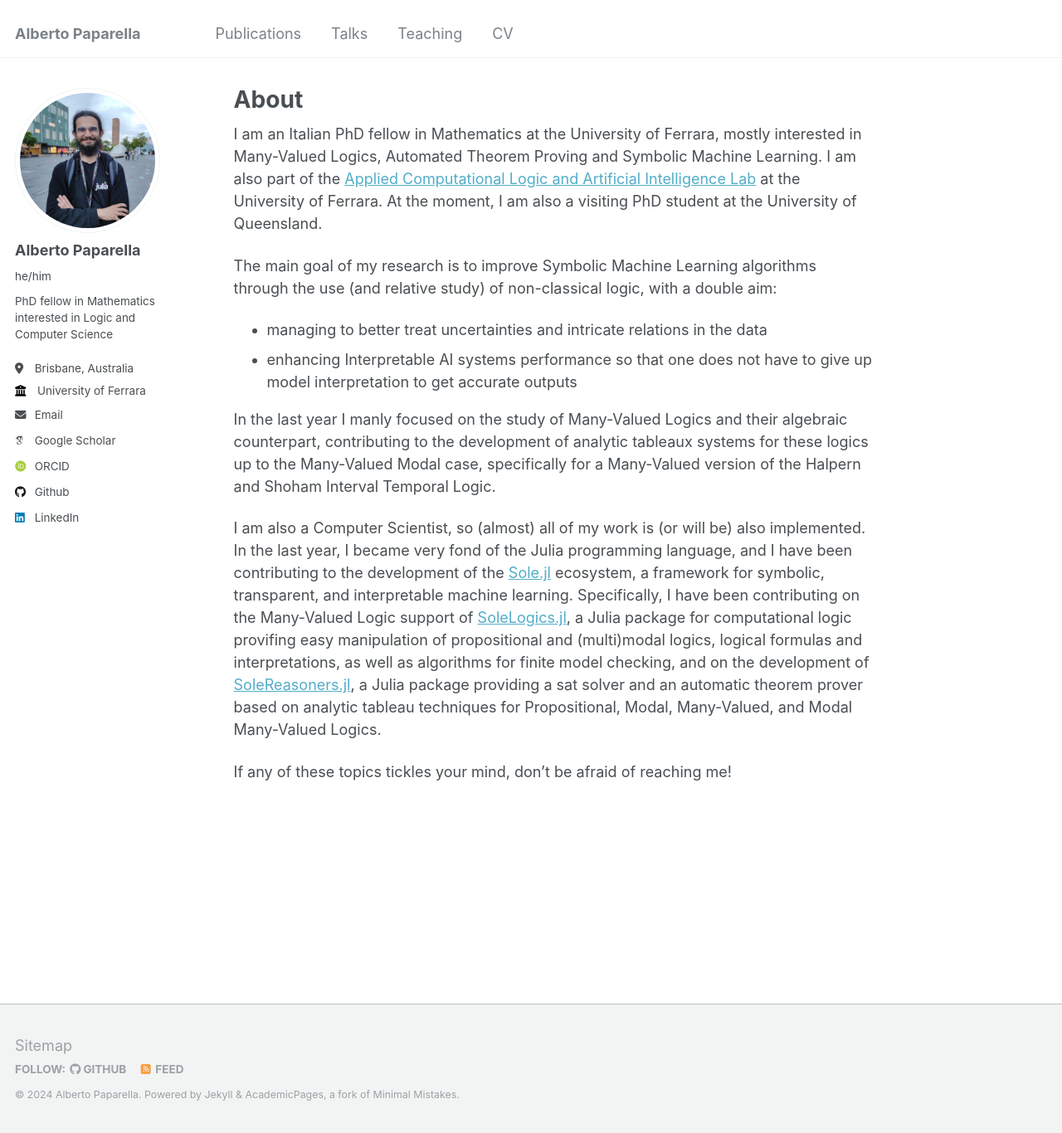
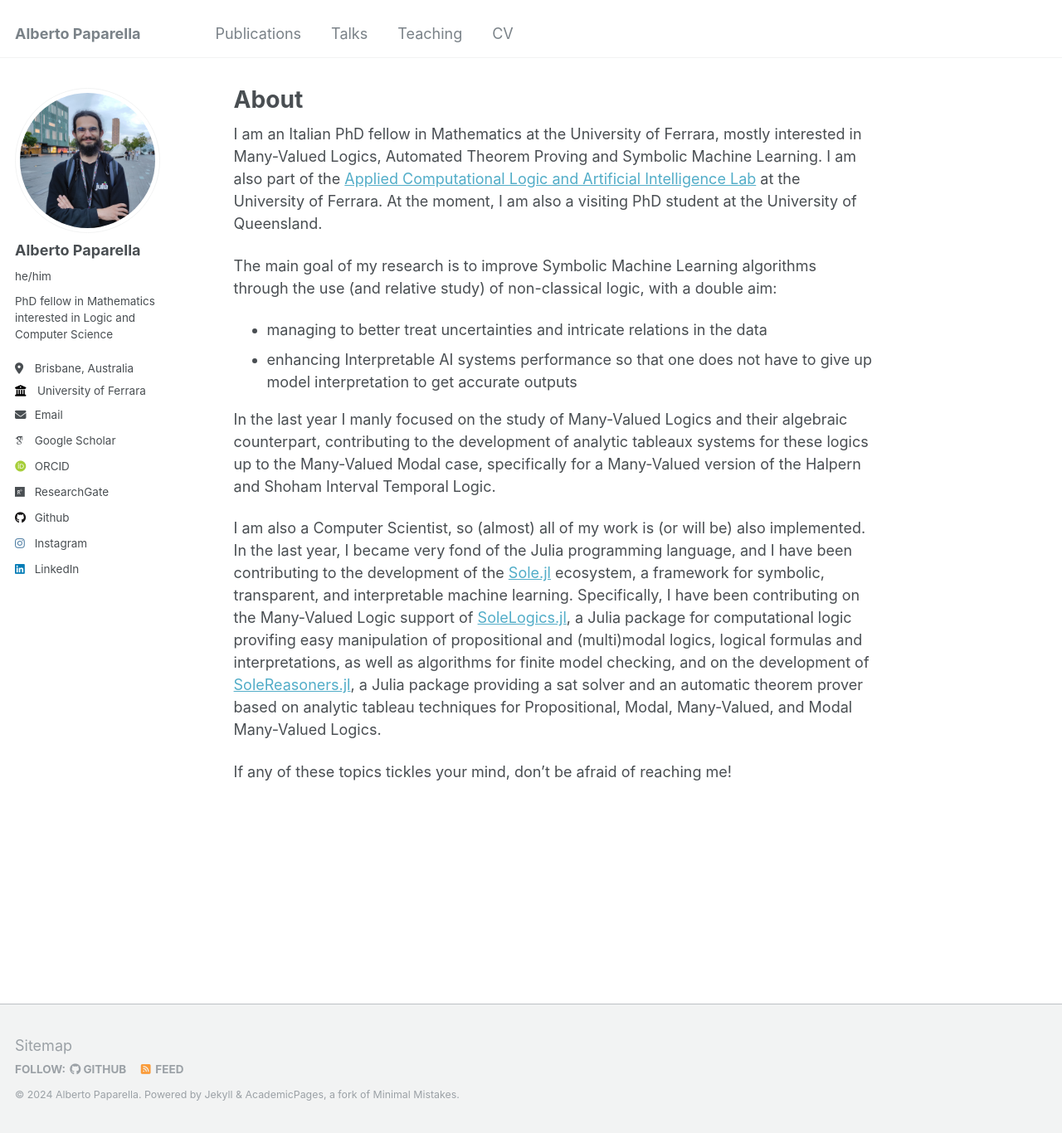
Before and after one commit to alberto-paparella/alberto-paparella.github.io, a Jekyll site: the page built from _pages/about.md, in a window 1280 px wide and 1366 px high. Shown: the whole window at 83% size. Built offline with Jekyll 4.4.1, drawn with Linux system fonts in a browser that asks for light colours; some web fonts are replaced; some of the changed lines change nothing that is shown.

Commit message:
Added researchgate and instagram

```diff
--- a/_config.yml
+++ b/_config.yml
@@ -37,7 +37,7 @@ author:
   orcid            : "https://orcid.org/0009-0007-1653-3660"
   semantic         : # URL
   pubmed           : # URL
-  researchgate     : # URL
+  researchgate     : https://www.researchgate.net/profile/Alberto-Paparella-2
 
   # Repositories and software development
   bitbucket        : # Username - Update with your username on the site
@@ -55,7 +55,7 @@ author:
   goodreads        : # Username
   google_plus      : # Username
   keybase          : # Username
-  instagram        : # Username
+  instagram        : https://www.instagram.com/ilpaps/
   lastfm           : # Username
   linkedin         : "alberto-paparella-640150274" # Username
   mastodon         : # URL
```
